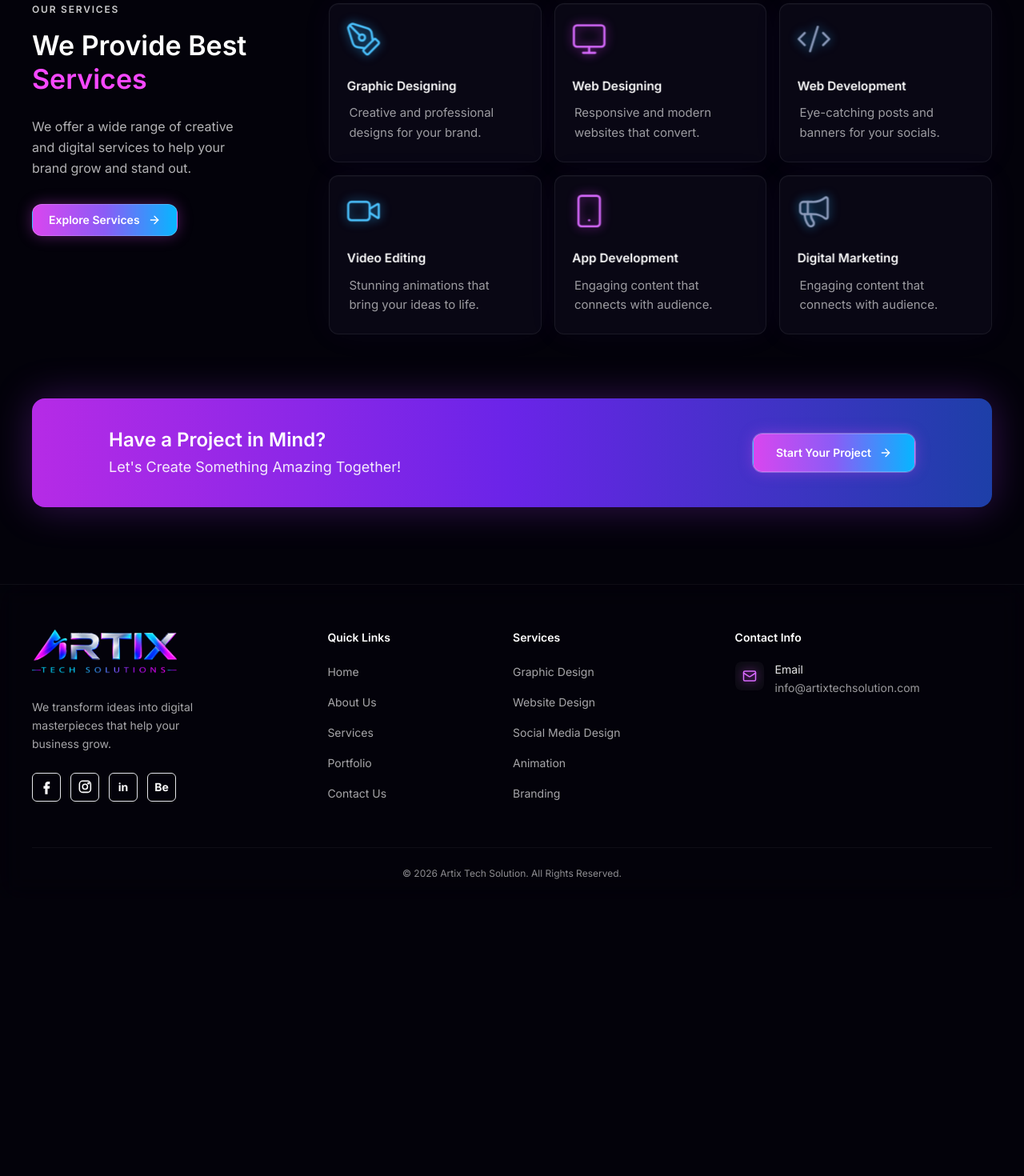
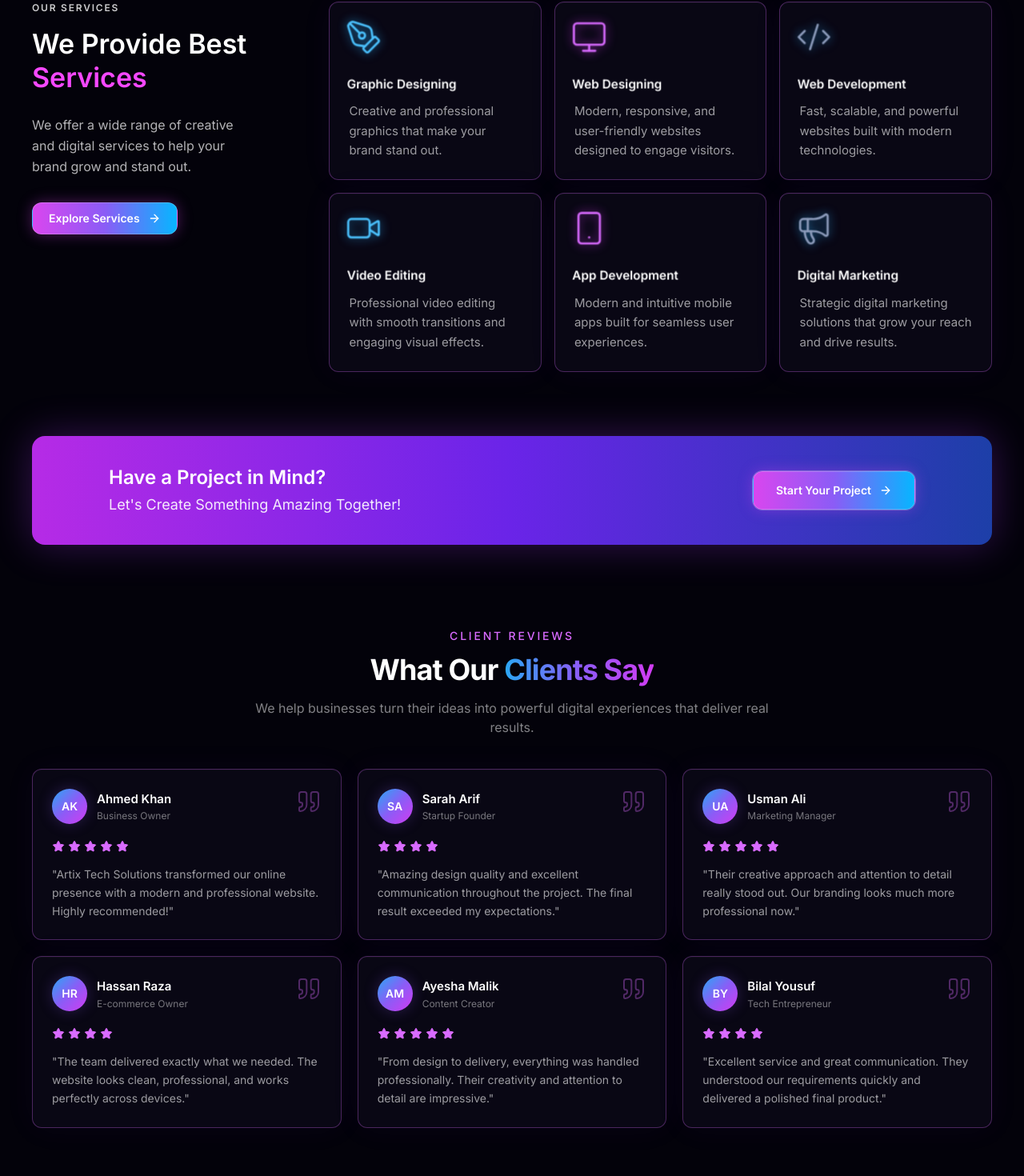
Before and after one commit to RayyanAhmed009/Artix-Tech-Solution, a React (Vite) app: page / in a window 1280 px wide. Shown: the part 974-2444 px from the top of the page at 80% size. Before the commit the page ends 2098 px from the top, so only its background shows below. Built offline with nearby package versions, Linux system fonts and the light colour scheme.

Commit message:
initial commit

```diff
--- /dev/null
+++ b/src/components/Review.jsx
@@ -0,0 +1,176 @@
+import React from 'react';
+import { StarIcon, QuoteIcon } from 'lucide-react';
+import TiltCard from './TiltCard';
+
+// Customer Reviews
+const reviews = [
+  {
+    name: 'Ahmed Khan',
+    role: 'Business Owner',
+    initials: 'AK',
+    rating: 5,
+    review:
+      'Artix Tech Solutions transformed our online presence with a modern and professional website. Highly recommended!',
+  },
+  {
+    name: 'Sarah Arif',
+    role: 'Startup Founder',
+    initials: 'SA',
+    rating: 4,
+    review:
+      'Amazing design quality and excellent communication throughout the project. The final result exceeded my expectations.',
+  },
+  {
+    name: 'Usman Ali',
+    role: 'Marketing Manager',
+    initials: 'UA',
+    rating: 5,
+    review:
+      'Their creative approach and attention to detail really stood out. Our branding looks much more professional now.',
+  },
+{
+  name: 'Hassan Raza',
+  role: 'E-commerce Owner',
+  initials: 'HR',
+  rating: 4,
+  review:
+    'The team delivered exactly what we needed. The website looks clean, professional, and works perfectly across devices.',
+},
+{
+  name: 'Ayesha Malik',
+  role: 'Content Creator',
+  initials: 'AM',
+  rating: 5,
+  review:
+    'From design to delivery, everything was handled professionally. Their creativity and attention to detail are impressive.',
+},
+{
+  name: 'Bilal Yousuf',
+  role: 'Tech Entrepreneur',
+  initials: 'BY',
+  rating: 4,
+  review:
+    'Excellent service and great communication. They understood our requirements quickly and delivered a polished final product.',
+},
+
+
+];
+
+const CustomerReviewCard = ({ review }) => {
+  return (
+    <TiltCard
+      className="
+        card-glow
+        flex h-full flex-col
+        rounded-xl
+        border border-[#d96bff50]
+        bg-[#0a0916]/70
+        p-5
+        transition-[border-color,box-shadow]
+        duration-300
+        hover:border-[#d96bff]
+        hover:shadow-[0_0_30px_rgba(217,107,255,0.25)]
+        sm:p-6
+      "
+    >
+      {/* Customer Info */}
+      <div className="flex items-start justify-between gap-4">
+        <div className="flex items-center gap-3">
+
+          {/* Avatar */}
+          <div
+            className="
+              flex h-11 w-11 shrink-0
+              items-center justify-center
+              rounded-full
+              bg-[linear-gradient(135deg,#2aa8f5,#8b5cf6,#d13cf2)]
+              text-sm font-semibold text-white
+              shadow-[0_0_18px_rgba(139,92,246,0.25)]
+            "
+            style={{ transform: 'translateZ(30px)' }}
+          >
+            {review.initials}
+          </div>
+
+          {/* Name + Role */}
+          <div>
+            <h3
+              className="text-[15px] font-semibold text-white"
+              style={{ transform: 'translateZ(25px)' }}
+            >
+              {review.name}
+            </h3>
+
+            <p className="mt-0.5 text-xs text-white/45">
+              {review.role}
+            </p>
+          </div>
+        </div>
+
+        {/* Quote Icon */}
+        <QuoteIcon
+          className="h-8 w-8 shrink-0 text-[#d96bff]/35"
+          strokeWidth={1.5}
+          aria-hidden="true"
+        />
+      </div>
+
+      {/* Rating */}
+      <div className="mt-5 flex items-center gap-1">
+        {[...Array(review.rating)].map((_, index) => (
+          <StarIcon
+            key={index}
+            className="h-4 w-4 fill-[#d96bff] text-[#d96bff]"
+            strokeWidth={1.5}
+            aria-hidden="true"
+          />
+        ))}
+      </div>
+
+      {/* Review */}
+      <p className="mt-4 text-[14px] leading-relaxed text-white/60">
+        "{review.review}"
+      </p>
+    </TiltCard>
+  );
+};
+
+const Review = () => {
+  return (
+    <section
+      aria-label="Customer reviews"
+      className="mx-auto max-w-7xl px-6 py-16 lg:px-10"
+    >
+      {/* Section Heading */}
+      <div className="mx-auto mb-10 max-w-2xl text-center">
+        <p className="mb-3 text-sm font-medium uppercase tracking-[0.2em] text-[#d96bff]">
+          Client Reviews
+        </p>
+
+        <h2 className="text-3xl font-bold tracking-tight text-white sm:text-4xl">
+          What Our{' '}
+          <span className="bg-gradient-to-r from-[#2aa8f5] via-[#8b5cf6] to-[#d13cf2] bg-clip-text text-transparent">
+            Clients Say
+          </span>
+        </h2>
+
+        <p className="mt-4 text-sm leading-relaxed text-white/50 sm:text-base">
+          We help businesses turn their ideas into powerful digital
+          experiences that deliver real results.
+        </p>
+      </div>
+
+      {/* Reviews Grid */}
+      <div className="grid gap-5 md:grid-cols-2 lg:grid-cols-3">
+        {reviews.map((review) => (
+          <CustomerReviewCard
+            key={review.name}
+            review={review}
+          />
+        ))}
+      </div>
+    </section>
+  );
+};
+
+export default Review;
--- a/src/components/ServiceCard.jsx
+++ b/src/components/ServiceCard.jsx
@@ -6,7 +6,7 @@ import  TiltCard  from './TiltCard';
 export default function ServiceCard({ service, showLink = false }) {
   const Icon = service.icon;
   return (
-    <TiltCard className="card-glow flex flex-col rounded-xl border border-[#d96bff] p-5 transition-[border-color,box-shadow] duration-75 hover:border-[#d96bff] hover:shadow-[0_0_30px_rgba(217,107,255,0.25)] sm:p-6">
+    <TiltCard className="card-glow flex flex-col rounded-xl border border-[#d96bff50] p-5 transition-[border-color,box-shadow] duration-75 hover:border-[#d96bff] hover:shadow-[0_0_30px_rgba(217,107,255,0.25)] sm:p-6">
       <div style={{ transform: 'translateZ(40px)' }}>
         <Icon
           className={`h-11 w-11 ${service.tone === 'pink' ? 'neon-icon-pink' : service.tone === 'silver' ? 'neon-icon-silver' : 'neon-icon-blue'}`}
--- a/src/components/SocialLinks.jsx
+++ b/src/components/SocialLinks.jsx
@@ -3,8 +3,8 @@ import React from 'react';
 const socials = [
   { label: 'Facebook', href: 'https://facebook.com', glyph: 'facebook' },
   { label: 'Instagram', href: 'https://instagram.com', glyph: 'instagram' },
-  { label: 'LinkedIn', href: 'https://linkedin.com', glyph: 'in' },
-  { label: 'Behance', href: 'https://behance.net', glyph: 'Be' },
+  // { label: 'LinkedIn', href: 'https://linkedin.com', glyph: 'in' },
+  // { label: 'Behance', href: 'https://behance.net', glyph: 'Be' },
 ];
 
 export default function SocialLinks({ size = 'md' }) {
--- a/src/data/site.ts
+++ b/src/data/site.ts
@@ -51,27 +51,105 @@ export const aboutStats = [
   { icon: SmileIcon, value: '99%', label: 'Client Satisfaction', tone: 'pink' },
 ];
 
+
 export const homeServices = [
-  { icon: PenToolIcon, title: 'Graphic Designing', description: 'Creative and professional designs for your brand.', tone: 'blue' },
-  { icon: MonitorIcon, title: 'Web Designing', description: 'Responsive and modern websites that convert.', tone: 'pink' },
-  { icon: CodeXmlIcon, title: 'Web Development', description: 'Eye-catching posts and banners for your socials.', tone: 'silver' },
-  { icon: VideoIcon, title: 'Video Editing', description: 'Stunning animations that bring your ideas to life.', tone: 'blue' },
-  { icon: SmartphoneIcon, title: 'App Development', description: 'Engaging content that connects with audience.', tone: 'pink' },
-  { icon: MegaphoneIcon, title: 'Digital Marketing', description: 'Engaging content that connects with audience.', tone: 'silver' },
+  {
+    icon: PenToolIcon,
+    title: 'Graphic Designing',
+    description: 'Creative and professional graphics that make your brand stand out.',
+    tone: 'blue',
+  },
+  {
+    icon: MonitorIcon,
+    title: 'Web Designing',
+    description: 'Modern, responsive, and user-friendly websites designed to engage visitors.',
+    tone: 'pink',
+  },
+  {
+    icon: CodeXmlIcon,
+    title: 'Web Development',
+    description: 'Fast, scalable, and powerful websites built with modern technologies.',
+    tone: 'silver',
+  },
+  {
+    icon: VideoIcon,
+    title: 'Video Editing',
+    description: 'Professional video editing with smooth transitions and engaging visual effects.',
+    tone: 'blue',
+  },
+  {
+    icon: SmartphoneIcon,
+    title: 'App Development',
+    description: 'Modern and intuitive mobile apps built for seamless user experiences.',
+    tone: 'pink',
+  },
+  {
+    icon: MegaphoneIcon,
+    title: 'Digital Marketing',
+    description: 'Strategic digital marketing solutions that grow your reach and drive results.',
+    tone: 'silver',
+  },
 ];
 
 
 export const allServices = [
-  { icon: PenToolIcon, title: 'Graphic Designing', description: 'Creative and professional designs for your brand.', tone: 'blue' },
-  { icon: MonitorIcon, title: 'Web Designing', description: 'Responsive and modern websites that convert.', tone: 'pink' },
-  { icon: CodeXmlIcon, title: 'Web Development', description: 'Eye-catching posts and banners for your socials.', tone: 'silver' },
-  { icon: VideoIcon, title: 'Video Editing', description: 'Stunning animations that bring your ideas to life.', tone: 'blue' },
-  { icon: ClapperboardIcon, title: 'Content Creator', description: 'Logos, identity & branding that represent you.', tone: 'pink' },
-  { icon: SquareTextIcon, title: 'Content & Copywriting', description: 'Engaging content that connects with audience.', tone: 'silver' },
-  { icon: AwardIcon, title: 'Branding', description: 'Engaging content that connects with audience.', tone: 'blue' },
-  { icon: SmartphoneIcon, title: 'App Development', description: 'Engaging content that connects with audience.', tone: 'pink' },
-  { icon: MegaphoneIcon, title: 'Digital Marketing', description: 'Engaging content that connects with audience.', tone: 'silver' },
+  {
+    icon: PenToolIcon,
+    title: 'Graphic Designing',
+    description: 'Creative and professional graphics that make your brand stand out.',
+    tone: 'blue',
+  },
+  {
+    icon: MonitorIcon,
+    title: 'Web Designing',
+    description: 'Modern, responsive, and user-friendly websites designed to engage visitors.',
+    tone: 'pink',
+  },
+  {
+    icon: CodeXmlIcon,
+    title: 'Web Development',
+    description: 'Fast, scalable, and powerful websites built with modern technologies.',
+    tone: 'silver',
+  },
+  {
+    icon: VideoIcon,
+    title: 'Video Editing',
+    description: 'Professional video editing with smooth transitions and engaging visual effects.',
+    tone: 'blue',
+  },
+  {
+    icon: ClapperboardIcon,
+    title: 'Content Creator',
+    description: 'Creative and engaging content that captures attention and builds your online presence.',
+    tone: 'pink',
+  },
+  {
+    icon: SquareTextIcon,
+    title: 'Content & Copywriting',
+    description: 'Clear and compelling content that connects with your audience and drives engagement.',
+    tone: 'silver',
+  },
+  {
+    icon: AwardIcon,
+    title: 'Branding',
+    description: 'Strong brand identities that create recognition and leave a lasting impression.',
+    tone: 'blue',
+  },
+  {
+    icon: SmartphoneIcon,
+    title: 'App Development',
+    description: 'Modern and intuitive mobile apps built for seamless and engaging user experiences.',
+    tone: 'pink',
+  },
+  {
+    icon: MegaphoneIcon,
+    title: 'Digital Marketing',
+    description: 'Strategic digital marketing solutions that expand your reach and drive real results.',
+    tone: 'silver',
+  },
 ];
+
+
 
 export const aboutPoints = [
   'Creative & Professional Team',
@@ -97,4 +175,4 @@ export const contactInfo = [
   // { icon: MapPinIcon, label: 'Location', value: 'Pakistan', href: '' },
 ];
 
-export const footerServices = ['Graphic Design', 'Website Design', 'Social Media Design', 'Animation', 'Branding'];
+export const footerServices = ['Graphic Designing', 'Web Designing', 'Video Editing', 'Web Development', 'Digital Marketing'];
--- a/src/index.css
+++ b/src/index.css
@@ -75,7 +75,7 @@ body,
 }
 .card-glow {
   background: rgba(13, 11, 26, 0.72);
-  border: 1px solid rgba(255, 255, 255, 0.07);
+
   box-shadow: inset 0 1px 0 rgba(255, 255, 255, 0.03), 0 0 40px rgba(120, 60, 245, 0.05);
 }
 .neon-icon-pink {
--- a/src/pages/About.jsx
+++ b/src/pages/About.jsx
@@ -26,7 +26,7 @@ import { aboutPoints, aboutStats, images } from '../data/site';
             <ul className="mt-7 space-y-3.5">
               {aboutPoints.map((p) => (
                 <li key={p} className="flex items-center gap-3 text-sm text-white/90">
-                  <CircleCheckIcon className="neon-icon-pink h-[18px] w-[18px] shrink-0" aria-hidden="true" />
+                 <CircleCheckIcon className="neon-icon-pink h-[22px] w-[22px] shrink-0" aria-hidden="true" />
                   {p}
                 </li>
               ))}
@@ -36,10 +36,10 @@ import { aboutPoints, aboutStats, images } from '../data/site';
             </GradientButton>
           </Reveal>
 
-          <Reveal delay={0.08}>
+         <Reveal delay={0.08}>
             <TiltCard intensity={8}>
               <div className="drop-shadow-[0_0_22px_rgba(139,92,246,0.55)]">
-                <div className="chamfer bg-[linear-gradient(135deg,#2aa8f5,#8b5cf6,#d13cf2)] p-[2px]">
+                <div className="chamfer bg-[linear-gradient(135deg,#41CAFF,#8b5cf6,#F35BFF)] p-[4px]">
                   <img
                     src={images.office}
                     alt="Artix Tech Solutions neon-lit creative studio with multiple monitors"
--- a/src/pages/Contact.jsx
+++ b/src/pages/Contact.jsx
@@ -69,7 +69,7 @@ export function Contact() {
 <form
   onSubmit={submit}
   noValidate
-  className="relative overflow-hidden rounded-2xl border border-neon-pink/30 bg-[#0a0916]/80 p-6 shadow-[0_0_40px_rgba(139,92,246,0.12)] sm:p-7"
+  className="relative overflow-hidden rounded-2xl border border-[#d96bff] bg-[#0a0916]/80 p-6 shadow-[0_0_40px_rgba(139,92,246,0.12)] sm:p-7"
 >
   {/* Background Design */}
   <svg
@@ -194,17 +194,37 @@ export function Contact() {
         : "border-white/10 hover:border-neon-pink/40 focus:border-neon-violet/60"
     }`}
 >
-      <option value="" disabled>
-        Select a Service
+  <option value="" disabled className="bg-[#0a0916] text-white/50">
+    Select a Subject
   </option>
 
-      <option value="graphics-designing">Graphics Designing</option>
-      <option value="app-development">Web Designing</option>
-      <option value="ui-ux-design">Web Development</option>
-      <option value="graphic-design">Graphic Designing</option>
-      <option value="digital-marketing">Digital Marketing</option>
-      <option value="ai-ml">AI & Machine Learning</option>
-      <option value="other">Other</option>
+  <option value="graphics-designing" className="bg-[#0a0916] text-white">
+    Graphics Designing
+  </option>
+  <option value="web-designing" className="bg-[#0a0916] text-white">
+    Web Designing
+  </option>
+  <option value="web-development" className="bg-[#0a0916] text-white">
+    Web Development
+  </option>
+  <option value="digital-marketing" className="bg-[#0a0916] text-white">
+    Digital Marketing
+  </option>
+  <option value="video-editing" className="bg-[#0a0916] text-white">
+    Video Editing
+  </option>
+  <option value="content-creator" className="bg-[#0a0916] text-white">
+    Content Creator
+  </option>
+  <option value="Content-&-Copywriting" className="bg-[#0a0916] text-white">
+    Content & Copywriting
+  </option>
+  <option value="branding" className="bg-[#0a0916] text-white">
+    Branding
+  </option>
+  <option value="app-development" className="bg-[#0a0916] text-white">
+    App Development
+  </option>
 </select>
 
     {/* Dropdown Arrow */}
--- a/src/pages/Home.jsx
+++ b/src/pages/Home.jsx
@@ -8,6 +8,7 @@ import  ServiceCard  from '../components/ServiceCard';
 import  CTABanner  from '../components/CTABanner';
 import  Reveal  from '../components/Reveal';
 import { homeServices, homeStats } from '../data/site';
+import Review from '../components/Review';
 
 const ease = [0.23, 1, 0.32, 1];
 
@@ -216,6 +217,10 @@ const ease = [0.23, 1, 0.32, 1];
     <CTABanner />
   </div>
 </Reveal>
+
+ <div className="mt-10">
+    <Review/>
+  </div>
     </>
   );
 }
```
Lines whose indentation alone changed are shown as unchanged.
